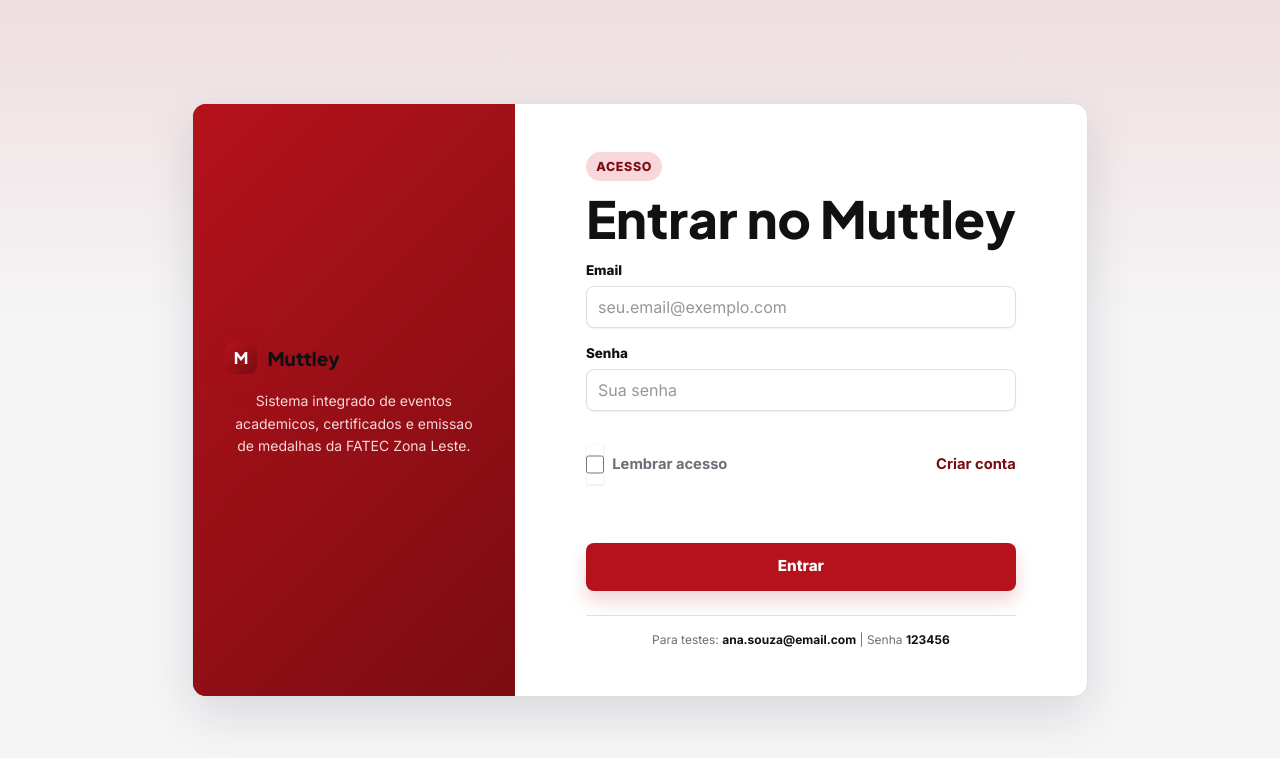
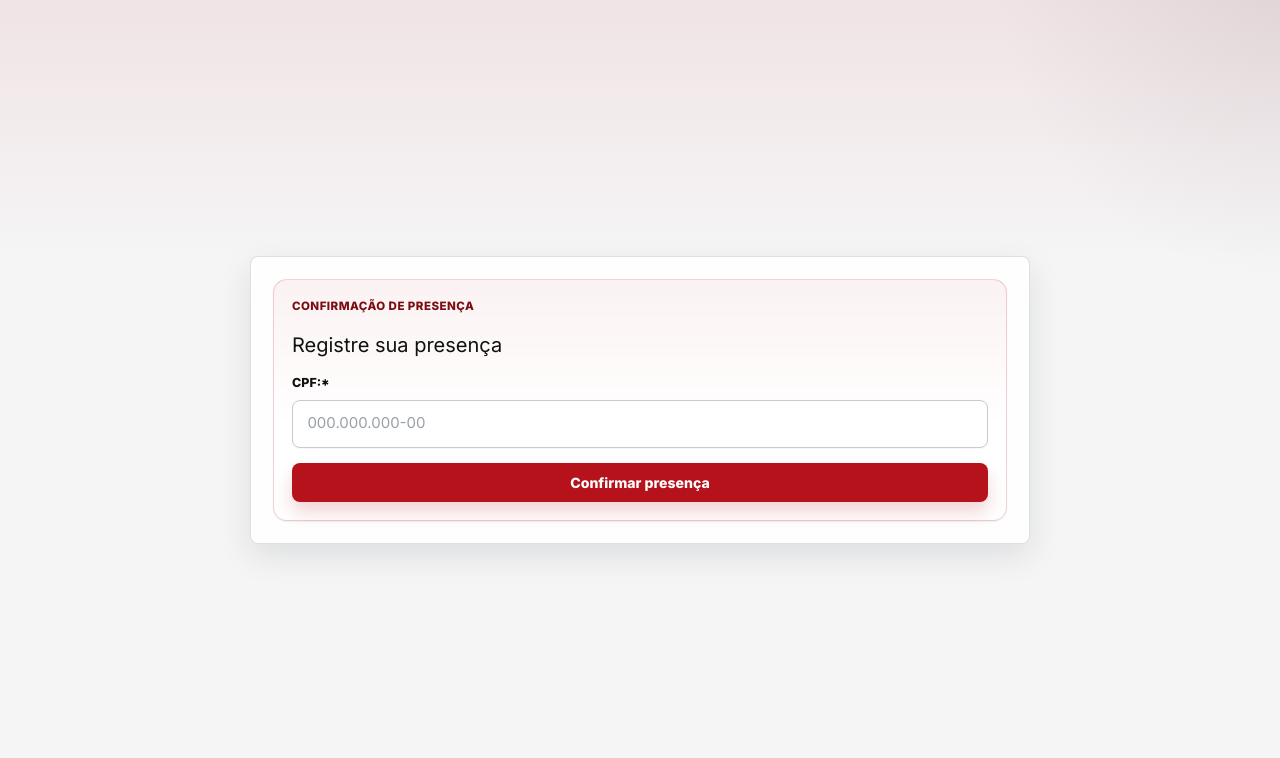
Before and after one commit to andrelamego/front-muttley, a React (Vite) app: page /eventos/1/confirmar-presenca in a window 1280 px wide. Before the commit this address led to /login. Shown: the top 758 px of the page. Built offline with nearby package versions, Linux system fonts and the light colour scheme; no server answers.

Commit message:
:sparkles: feat: Adiciona input para confirmação de presença.

```diff
--- a/src/App.tsx
+++ b/src/App.tsx
@@ -8,6 +8,7 @@ import Register from './pages/public/Register';
 import CertificateView from './pages/public/CertificateView';
 import PublicEventList from './pages/public/PublicEventList';
 import PublicEventDetail from './pages/public/PublicEventDetail';
+import ConfirmarPresenca from './pages/public/ConfirmarPresenca';
 
 // User Pages
 import UserDashboard from './pages/user/UserDashboard';
@@ -48,6 +49,7 @@ const App: React.FC = () => {
         <Route path="/eventos" element={<Layout><PublicEventList /></Layout>} />
         <Route path="/eventos/:id" element={<Layout><PublicEventDetail /></Layout>} />
         <Route path="/certificados/:codigo" element={<CertificateView />} />
+        <Route path="/eventos/:id/confirmar-presenca" element={<ConfirmarPresenca />} />
 
         {/* User Routes */}
         <Route
--- /dev/null
+++ b/src/pages/public/ConfirmarPresenca.tsx
@@ -0,0 +1,123 @@
+import React, { useState } from 'react';
+import { useParams } from 'react-router-dom';
+import apiClient from '../../services/apiClient';
+
+type Status = 'idle' | 'loading' | 'success' | 'error';
+
+export const ConfirmarPresenca: React.FC = () => {
+  const { id } = useParams<{ id: string }>();
+  const [cpf, setCpf] = useState('');
+  const [status, setStatus] = useState<Status>('idle');
+  const [message, setMessage] = useState('');
+
+  const formatCpf = (value: string) => {
+    const digits = value.replace(/\D/g, '').slice(0, 11);
+    return digits
+      .replace(/(\d{3})(\d)/, '$1.$2')
+      .replace(/(\d{3})(\d)/, '$1.$2')
+      .replace(/(\d{3})(\d{1,2})$/, '$1-$2');
+  };
+
+  const isValidCpf = (value: string) =>
+    /^\d{3}\.\d{3}\.\d{3}-\d{2}$/.test(value.trim());
+
+  const handleChange = (e: React.ChangeEvent<HTMLInputElement>) => {
+    setCpf(formatCpf(e.target.value));
+    if (status === 'error') {
+      setStatus('idle');
+      setMessage('');
+    }
+  };
+
+  const handleSubmit = (e: React.FormEvent) => {
+    e.preventDefault();
+
+    if (!id) {
+      setStatus('error');
+      setMessage('Evento não identificado. Verifique o QR Code e tente novamente.');
+      return;
+    }
+
+    if (!cpf.trim()) {
+      setStatus('error');
+      setMessage('Informe seu CPF.');
+      return;
+    }
+
+    if (!isValidCpf(cpf)) {
+      setStatus('error');
+      setMessage('CPF inválido. Use o formato 000.000.000-00.');
+      return;
+    }
+
+    setStatus('loading');
+    setMessage('');
+
+    apiClient
+      .post(`/eventos/${id}/confirmar-presenca/${cpf}`)
+      .then((res) => {
+        setMessage(res.data?.message ?? res.data ?? 'Presença confirmada com sucesso!');
+        setStatus('success');
+      })
+      .catch((err) => {
+        setMessage(err.message || 'Não foi possível confirmar sua presença. Tente novamente.');
+        setStatus('error');
+      });
+  };
+
+  return (
+    <div className="public-certificate-page">
+      <div className="public-certificate-panel">
+        <div className="public-event-signup-panel">
+          <span>Confirmação de presença</span>
+          <h2>Registre sua presença</h2>
+
+          {status === 'error' && (
+            <div className="alert alert-danger">{message}</div>
+          )}
+
+          {status !== 'success' ? (
+            <form onSubmit={handleSubmit}>
+              <label className="field">
+                <span>CPF:*</span>
+                <input
+                  type="text"
+                  placeholder="000.000.000-00"
+                  value={cpf}
+                  onChange={handleChange}
+                  disabled={status === 'loading'}
+                  inputMode="numeric"
+                  maxLength={14}
+                  required
+                />
+              </label>
+
+              <button
+                className="primary-action"
+                type="submit"
+                disabled={status === 'loading'}
+              >
+                {status === 'loading' ? 'Confirmando...' : 'Confirmar presença'}
+              </button>
+            </form>
+          ) : (
+            <div className="public-inscription-modal" style={{ position: 'static', width: '100%', boxShadow: 'none', border: 'none', padding: 0 }}>
+              <div className="public-inscription-modal__icon" aria-hidden="true">
+                <svg viewBox="0 0 24 24">
+                  <path d="M20 6 9 17l-5-5" />
+                </svg>
+              </div>
+              <div className="public-inscription-modal__content">
+                <span>Presença registrada</span>
+                <h2>Tudo certo!</h2>
+                <p>{message}</p>
+              </div>
+            </div>
+          )}
+        </div>
+      </div>
+    </div>
+  );
+};
+
+export default ConfirmarPresenca;
```
